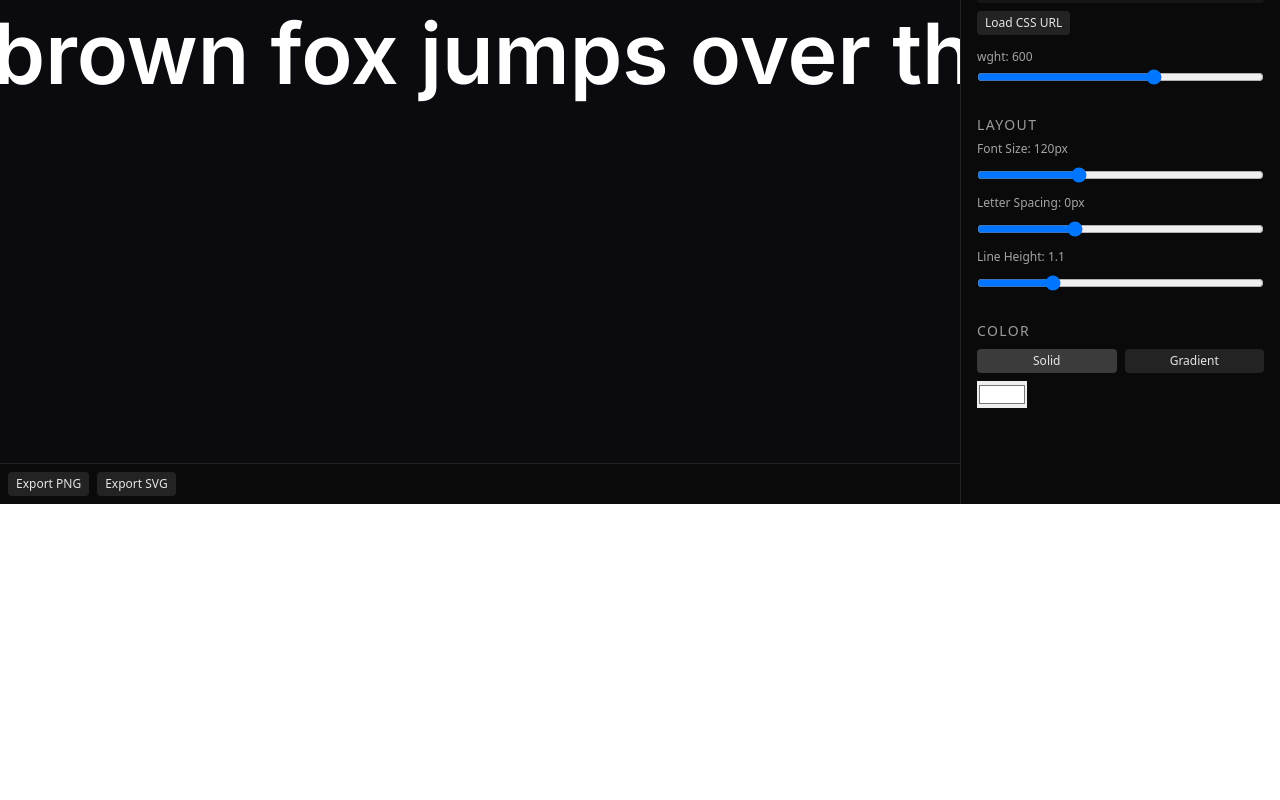
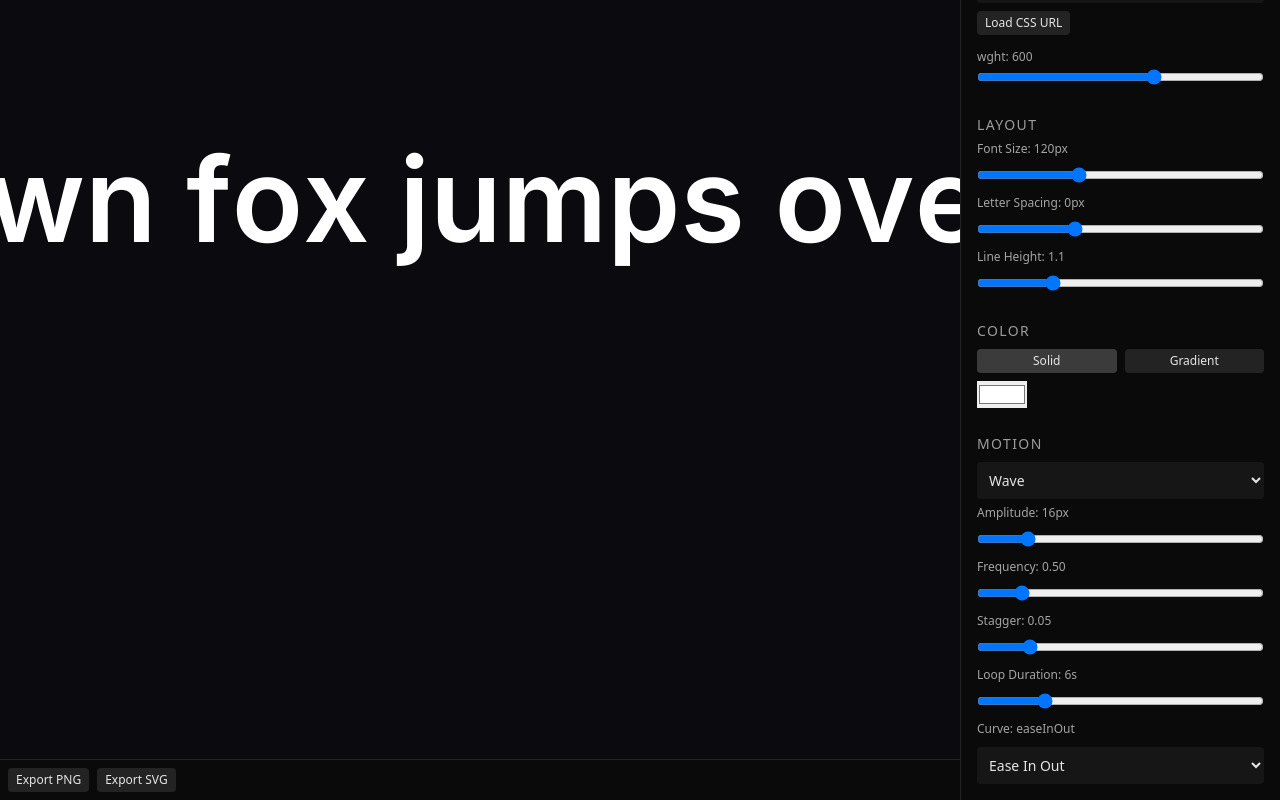
Before and after one commit to justinraymondpark/funnyfont, a React (Vite) app: page / in a window 1280 px wide. Shown: the part 296-1096 px from the top of the page. Before the commit the page ends 800 px from the top, so only its background shows below. Built offline with nearby package versions, Linux system fonts and the light colour scheme.

Commit message:
feat(motion): add per-char animated text with wave/drift/jitter presets, controls, and rAF loop (0.2.0)

```diff
--- /dev/null
+++ b/src/components/AnimatedText.tsx
@@ -0,0 +1,77 @@
+import { useEffect, useMemo, useRef } from 'react';
+import { useProjectStore } from '../state/useProjectStore';
+
+type Props = React.SVGProps<SVGTextElement> & { text: string };
+
+export function AnimatedText({ text, ...rest }: Props) {
+	const { motion } = useProjectStore();
+	const groupRef = useRef<SVGGElement>(null);
+	const chars = useMemo(() => text.split(''), [text]);
+
+	useEffect(() => {
+		let rafId = 0;
+		const start = performance.now();
+
+		const loop = () => {
+			const now = performance.now();
+			const t = ((now - start) / 1000) % motion.loopSeconds; // seconds looping
+			const phase = (t / motion.loopSeconds) * Math.PI * 2; // 0..2π
+
+			const g = groupRef.current;
+			if (g) {
+				for (let i = 0; i < g.children.length; i++) {
+					const span = g.children[i] as SVGTextElement;
+					const offset = i * motion.stagger;
+					const value = evaluatePreset(motion.preset, phase + offset, motion);
+					span.setAttribute('dy', value.toFixed(2));
+				}
+			}
+			rAF();
+		};
+
+		function rAF() {
+			rafId = requestAnimationFrame(loop);
+		}
+
+		rAF();
+		return () => cancelAnimationFrame(rafId);
+	}, [motion.preset, motion.amplitude, motion.frequency, motion.stagger, motion.curve, motion.loopSeconds]);
+
+	return (
+		<g ref={groupRef}>
+			<text {...rest}>
+				{chars.map((ch, i) => (
+					<tspan key={i}>{ch}</tspan>
+				))}
+			</text>
+		</g>
+	);
+}
+
+function evaluatePreset(
+	preset: 'none' | 'wave' | 'drift' | 'jitter',
+	phase: number,
+	params: { amplitude: number; frequency: number; curve: 'linear' | 'easeInOut' | 'easeIn' | 'easeOut' }
+) {
+	const { amplitude, frequency, curve } = params;
+	const eased = applyEasing(Math.sin(phase * frequency), curve);
+	if (preset === 'none') return 0;
+	if (preset === 'wave') return eased * amplitude;
+	if (preset === 'drift') return Math.sin(phase * frequency * 0.3) * amplitude * 0.5;
+	if (preset === 'jitter') return (Math.random() * 2 - 1) * amplitude * 0.2;
+	return 0;
+}
+
+function applyEasing(v: number, curve: 'linear' | 'easeInOut' | 'easeIn' | 'easeOut') {
+	const clamp = (x: number) => Math.max(-1, Math.min(1, x));
+	switch (curve) {
+		case 'easeIn':
+			return clamp(v * v);
+		case 'easeOut':
+			return clamp(Math.sqrt(Math.abs(v)) * Math.sign(v));
+		case 'easeInOut':
+			return clamp(0.5 * (Math.sin((v * Math.PI) / 2) + Math.sign(v)));
+		default:
+			return v;
+	}
+}
--- a/src/components/ControlsPanel/ControlsPanel.tsx
+++ b/src/components/ControlsPanel/ControlsPanel.tsx
@@ -113,6 +113,35 @@ export function ControlsPanel() {
 					</div>
 				)}
 			</section>
+
+			<section className="space-y-2">
+				<h2 className="text-sm uppercase tracking-widest text-white/60">Motion</h2>
+				<select
+					className="w-full bg-white/5 rounded p-2 text-sm"
+					value={state.motion.preset}
+					onChange={(e) => state.set('motion', { ...state.motion, preset: e.target.value as any })}
+				>
+					<option value="none">None</option>
+					<option value="wave">Wave</option>
+					<option value="drift">Drift</option>
+					<option value="jitter">Jitter</option>
+				</select>
+				<label className="text-xs opacity-70">Amplitude: {state.motion.amplitude}px</label>
+				<input type="range" min={0} max={100} value={state.motion.amplitude} onChange={(e) => state.set('motion', { ...state.motion, amplitude: Number(e.target.value) })} className="w-full" />
+				<label className="text-xs opacity-70">Frequency: {state.motion.frequency.toFixed(2)}</label>
+				<input type="range" min={0.1} max={3} step={0.05} value={state.motion.frequency} onChange={(e) => state.set('motion', { ...state.motion, frequency: Number(e.target.value) })} className="w-full" />
+				<label className="text-xs opacity-70">Stagger: {state.motion.stagger.toFixed(2)}</label>
+				<input type="range" min={0} max={0.3} step={0.01} value={state.motion.stagger} onChange={(e) => state.set('motion', { ...state.motion, stagger: Number(e.target.value) })} className="w-full" />
+				<label className="text-xs opacity-70">Loop Duration: {state.motion.loopSeconds}s</label>
+				<input type="range" min={2} max={20} step={1} value={state.motion.loopSeconds} onChange={(e) => state.set('motion', { ...state.motion, loopSeconds: Number(e.target.value) })} className="w-full" />
+				<label className="text-xs opacity-70">Curve: {state.motion.curve}</label>
+				<select className="w-full bg-white/5 rounded p-2 text-sm" value={state.motion.curve} onChange={(e) => state.set('motion', { ...state.motion, curve: e.target.value as any })}>
+					<option value="linear">Linear</option>
+					<option value="easeIn">Ease In</option>
+					<option value="easeOut">Ease Out</option>
+					<option value="easeInOut">Ease In Out</option>
+				</select>
+			</section>
 		</div>
 	);
 }
--- a/src/components/PreviewSurface.tsx
+++ b/src/components/PreviewSurface.tsx
@@ -1,6 +1,7 @@
-import { useEffect, useMemo, useRef } from 'react';
+import { useEffect, useMemo, useRef, useState } from 'react';
 import { useProjectStore } from '../state/useProjectStore';
 import { ensureFontStylesheets } from '../services/FontManager';
+import { AnimatedText } from './AnimatedText';
 
 export function PreviewSurface() {
 	const { text, font, layout, color } = useProjectStore();
@@ -32,9 +33,9 @@ export function PreviewSurface() {
 					)}
 				</defs>
 				<rect x="0" y="0" width="100%" height="100%" fill="#0b0b0f" />
-				<text
-					x="960"
-					y="540"
+				<AnimatedText
+					x={960}
+					y={540}
 					textAnchor={textAnchor as any}
 					fill={color.mode === 'solid' ? color.solid : `url(#${gradientId})`}
 					style={{
@@ -44,9 +45,8 @@ export function PreviewSurface() {
 						lineHeight: layout.lineHeight,
 						...fontVariation,
 					}}
-				>
-					{text}
-				</text>
+					text={text}
+				/>
 			</svg>
 		</div>
 	);
--- a/src/state/useProjectStore.ts
+++ b/src/state/useProjectStore.ts
@@ -23,6 +23,14 @@ export type ProjectState = {
 		solid: string;
 		gradient: { type: 'linear' | 'radial' | 'conic'; stops: GradientStop[]; angle: number };
 	};
+	motion: {
+		preset: 'none' | 'wave' | 'drift' | 'jitter';
+		amplitude: number;
+		frequency: number;
+		stagger: number;
+		curve: 'linear' | 'easeInOut' | 'easeIn' | 'easeOut';
+		loopSeconds: number;
+	};
 	renderer: 'svg';
 };
 
@@ -42,6 +50,7 @@ const defaultState: ProjectState = {
 			{ pos: 1, color: '#00F0FF' },
 		] },
 	},
+	motion: { preset: 'wave', amplitude: 16, frequency: 0.5, stagger: 0.05, curve: 'easeInOut', loopSeconds: 6 },
 	renderer: 'svg',
 };
 
```
Also changed, not shown: 2 other files (tests, documents, lock files or other folders).
